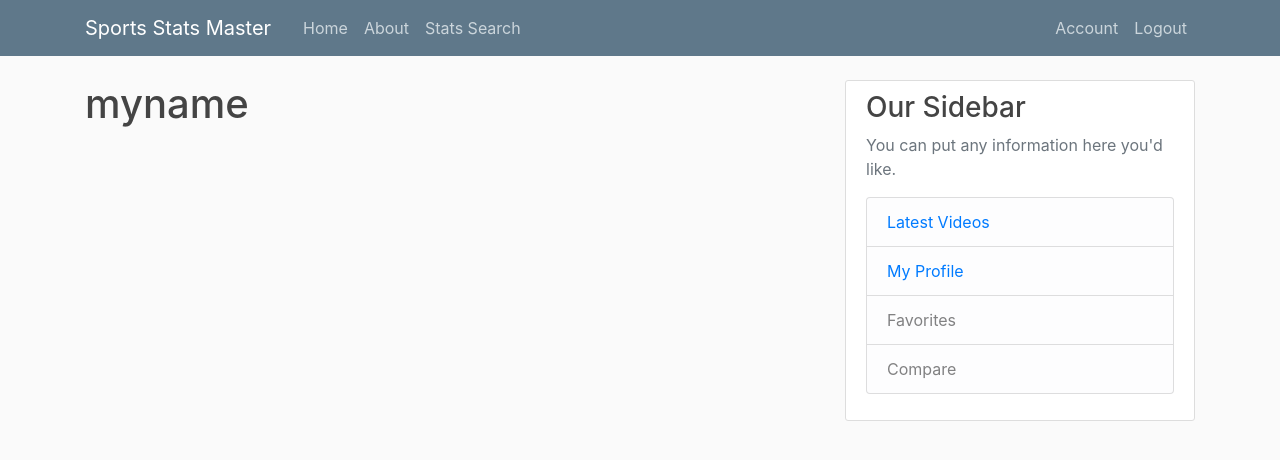
After one commit to zxstewart/SoftDev_Project, a Flask app: page /account in a window 1280 px wide. The commit adds this page. Shown: the top 460 px of the page. Run offline with Flask 2, Linux system fonts and the light colour scheme; a user stored in the database is signed in; some libraries are stand-ins or nearby versions.

Commit message:
updated account page: now only accessible while logged in

```diff
--- a/project-code/sportsapp/__init__.py
+++ b/project-code/sportsapp/__init__.py
@@ -16,5 +16,7 @@ app.config['SQLALCHEMY_DATABASE_URI'] = 'sqlite:///site.db'
 db = SQLAlchemy(app)
 bcrypt = Bcrypt(app)
 login_manager = LoginManager(app)
+#reroutes to login page if not logged in: called by login_required decorator
+login_manager.login_view = 'login'
 
 from sportsapp import routes
--- a/project-code/sportsapp/routes.py
+++ b/project-code/sportsapp/routes.py
@@ -3,7 +3,7 @@ from sportsapp import app, db, bcrypt
 from sportsapp.forms import RegistrationForm, LoginForm
 #importing models for database
 from sportsapp.models import User, sportsStats
-from flask_login import login_user, current_user, logout_user
+from flask_login import login_user, current_user, logout_user, login_required
 
 #using a list of dictionaries on local to just POC of passing dynamic content that will be eventually tied to database
 information = [
@@ -37,7 +37,7 @@ def browse():
 @app.route('/register', methods=['GET','POST'])
 def register():
     if current_user.is_authenticated:
-        #maybe modify this below message to state the username of user that is already logged in? Later?
+        #This part of the code should be redundant because logout button replaces login and register buttons when user is logged in
         flash('You are already logged in!')
         return redirect(url_for('home'))
     form = RegistrationForm()
@@ -58,11 +58,10 @@ def register():
 @app.route('/login', methods=['GET','POST'])
 def login():
     if current_user.is_authenticated:
-        #maybe modify this below message to state the username of user that is already logged in? Later?
+        #This part of the code should be redundant because logout button replaces login and register buttons when user is logged in
         flash('You are already logged in!')
         return redirect(url_for('home'))
     form = LoginForm()
-    #can also pass and recieve form info (this will be implemented later)
     #this will check if the form validated on POST
     if form.validate_on_submit():
         #check database for validation of login POST
@@ -81,12 +80,12 @@ def login():
 #About page
 @app.route('/about')
 def about():
-    return render_template('about.html')
+    return render_template('about.html', title='About Page')
 
 #Profile page
 @app.route('/profile')
 def profile():
-    return render_template('profile.html')
+    return render_template('profile.html', title='Profile')
 
 #video page
 @app.route('/video')
@@ -118,3 +117,10 @@ def baseball():
 def logout():
     logout_user()
     return redirect(url_for('home'))
+
+#a route for editing account info (can only access while logged in)
+#also uses @login_required decorator so /account page can only be accessed if logged in
+@app.route('/account')
+@login_required
+def account():
+    return render_template('account.html', title='Account')
--- /dev/null
+++ b/project-code/sportsapp/templates/account.html
@@ -0,0 +1,4 @@
+{% extends "layout.html" %}
+{% block content %}
+<h1>{{ current_user.username }}</h1>
+{% endblock content%}
--- a/project-code/sportsapp/templates/layout.html
+++ b/project-code/sportsapp/templates/layout.html
@@ -33,6 +33,7 @@
               <div class="navbar-nav">
                 <!--Adding conditional logic for dynamic nav bar-->
                 {% if current_user.is_authenticated %}
+                  <a class="nav-item nav-link" href="{{ url_for('account') }}">Account</a>
                   <a class="nav-item nav-link" href="{{ url_for('logout') }}">Logout</a>
                 {% else %}
                   <a class="nav-item nav-link" href="{{ url_for('login') }}">Login</a>
--- a/project-code/sportsapp/templates/profile.html
+++ b/project-code/sportsapp/templates/profile.html
@@ -1,5 +1,4 @@
 {% extends "layout.html" %}
-<title>Profile</title>
 {% block content %}
     <!--registration form-->
   <h1>My Profile</h1>
```
